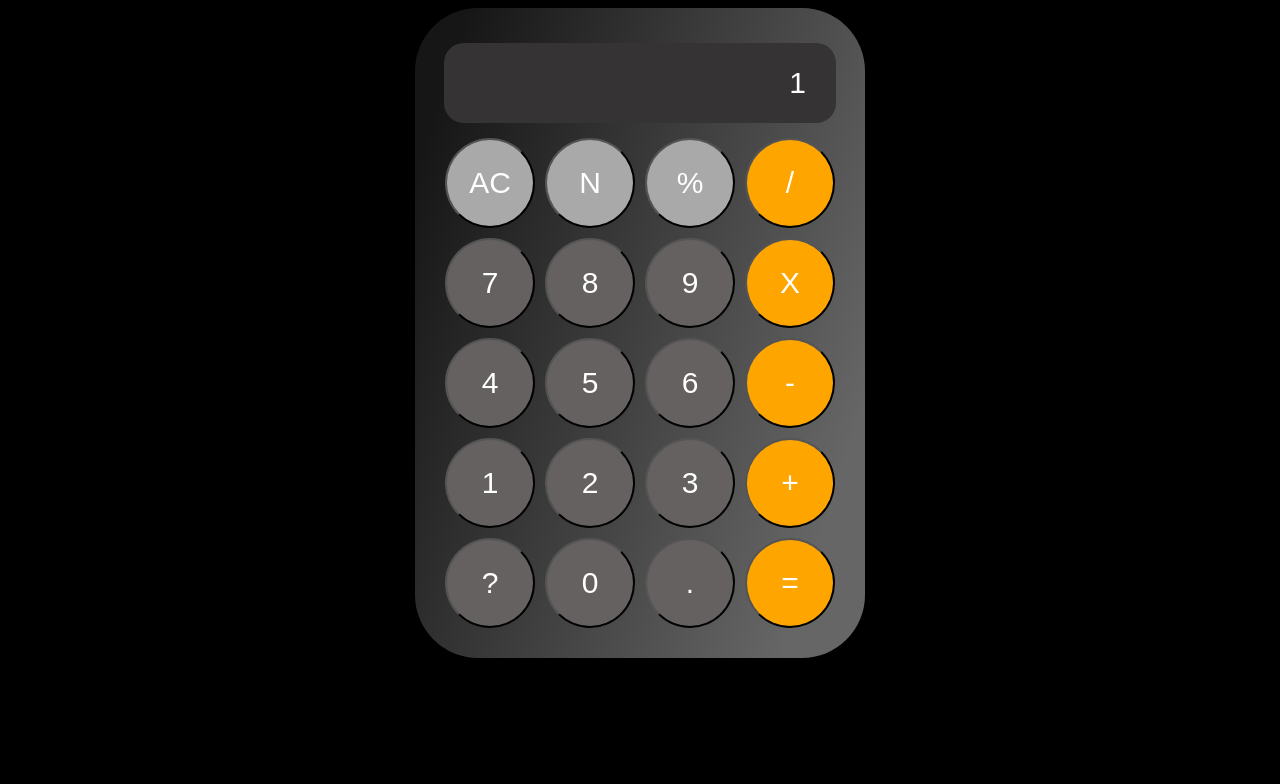
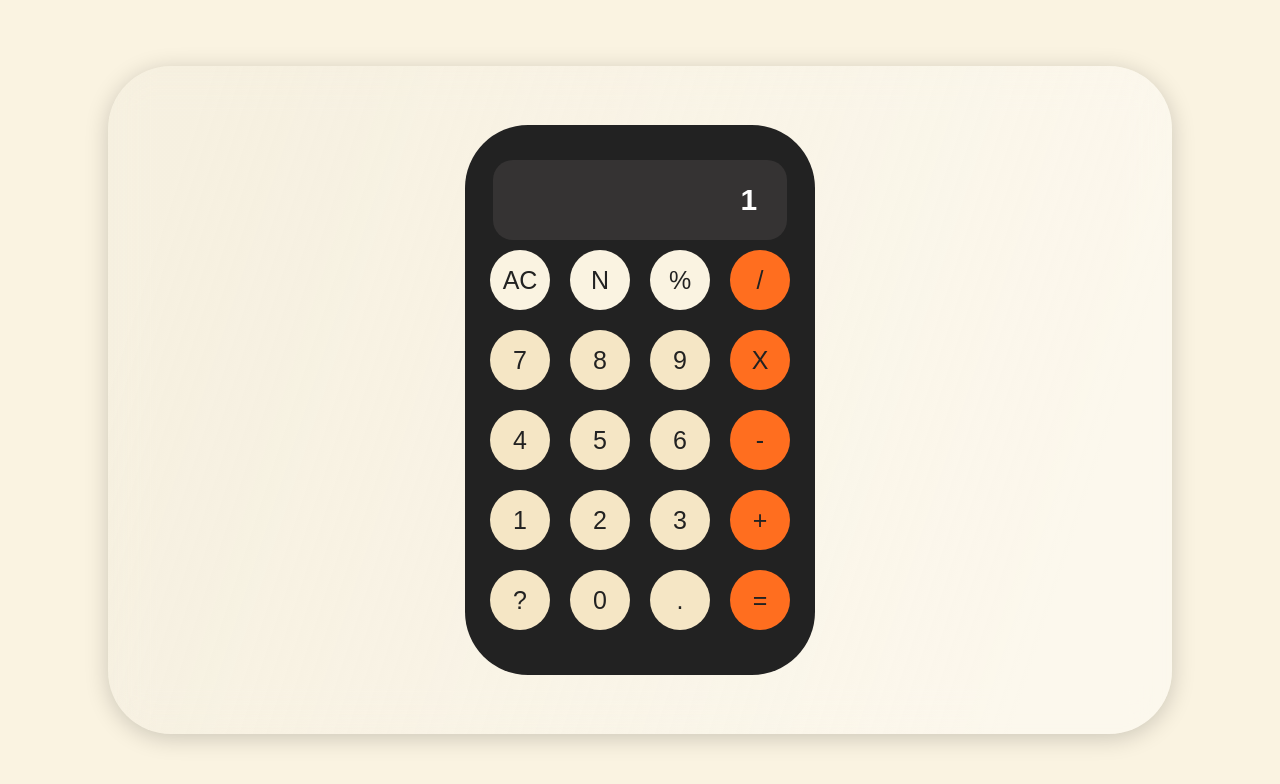
Before and after one commit to BolandoKen/Calculator-Website, a plain HTML site: page index.html in a window 1280 px wide. Drawn offline with Linux system fonts and the light colour scheme.

Commit message:
Color Scheme Changes

```diff
--- a/calculator.css
+++ b/calculator.css
@@ -1,32 +1,45 @@
 html{
-    background-color: black;
+    background-color: #FAF3E1;
     margin: 0;
     padding: 0;
     display: flex;
     justify-content: center;
     align-items: center;
+    height: 100vh;
 }
 .calculator{
-    width: 450px;
-    height: 650px;
+
     display: flex;
     align-items: center;
     justify-content: center;
+width: 1064px;
+height: 668px;
+left: calc(50% - 1064px/2 - 14px);
+top: 128px;
+background: linear-gradient(108.13deg, rgba(217, 217, 217, 0.1) 7.95%, rgba(255, 255, 255, 0.4) 87.36%);
+box-shadow: 0px 4px 24px -1px rgba(0, 0, 0, 0.2);
+backdrop-filter: blur(20px);
+border-radius: 63px;
+}
+.calc{
+    width: 350px;
+    height: 550px;
+    display: flex;
+    justify-content: center;
+    align-items: center;
     box-sizing: border-box;
-    background: linear-gradient(108.13deg, rgba(217, 217, 217, 0.1) 7.95%, rgba(255, 255, 255, 0.4) 87.36%);
-    box-shadow: 0px 4px 24px -1px rgba(0, 0, 0, 0.2);
-    backdrop-filter: blur(20px);
-    border-radius: 63px;;
+    background: #222222;
+    border-radius: 63px;
 
 }
 .container{
-    width: 400px;
-    height: 600px;
+    width: 320px;
+    height: 480px;
     display: grid;
     justify-items: center;
     align-items: center;
-    grid-template-rows: 100px 100px 100px 100px 100px;
-    grid-template-columns: 100px 100px 100px 100px;
+    grid-template-rows: 80px 80px 80px 80px 80px;
+    grid-template-columns: 80px 80px 80px 80px;
     font-family: sans-serif;
 }
 .output-div{
@@ -35,13 +48,16 @@ html{
     align-items: center;
     background: #353333;
     border-radius: 20px;
-    width: 98%;
-    height: 80%;
+    width: 92%;
+    height: 100%;
     grid-row-start: 1;
     grid-column-start: 1;
     grid-row-end: 1;
     grid-column-end: 5;
     color: white;
+    box-sizing: border-box;
+    font-weight: bold;
+
 }
 .output-div p{
     padding: 30px;
@@ -49,26 +65,27 @@ html{
     font-family: sans-serif;
 }
 button{
-    width: 90px;
-    height: 90px;
+    width: 60px;
+    height: 60px;
     background-color: green;
     border-radius: 100%;
     justify-content: center;
     align-items: center;
     font-family: sans-serif;
-    color: rgb(255, 255, 255);
-    font-size: 30px;
+    color: #222222;
+    font-size: 25px;
+    border: none;
 }
 button:active{
     background-color: white;
     color: black;
 }
 .side-column{
-    background-color: orange;
+    background-color: #FF6E1F;
 }
 .top-row{
-    background-color: darkgray;
+    background-color: #FAF3E1;
 }
 .numpad{
-    background-color: rgb(101, 97, 97);
+    background-color: #F5E6C5;
 }
--- a/index.html
+++ b/index.html
@@ -6,6 +6,7 @@
     </head>
     <body>
             <div class="calculator">
+                <div class="calc">
             <div class="container">
                 <div id="outputDiv" class="output-div"><p>1</p></div>
                 <button id="item-2" class="top-row">AC</button>
@@ -29,6 +30,7 @@
                 <button id="item-20" class="numpad">.</button>
                 <button id="item-21" class="side-column">=</button>
             </div>
+            </div>
         </div>
     </body>
 </html>
```
